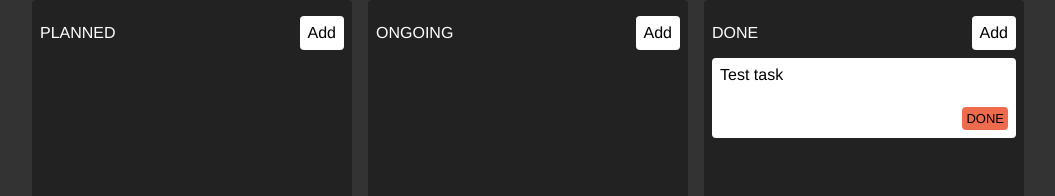
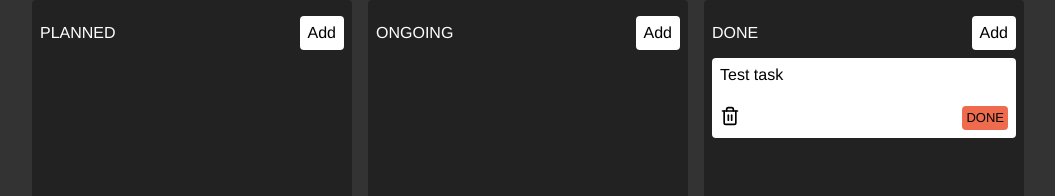
Before and after one commit to JrzenonDev/kanban-react-zustand, a React (Vite) app: page / in a window 1280 px wide. Shown: the top 196 px of the page, without its empty margins (112-1167 px from the left). Built offline with nearby package versions, Linux system fonts and the light colour scheme.

Commit message:
feat: create store and function deleteTask

```diff
--- a/src/components/Task.css
+++ b/src/components/Task.css
@@ -8,6 +8,11 @@
   display: flex;
   flex-direction: column;
   justify-content: space-between;
+}
+
+.task img {
+  height: 1.25rem;
+  cursor: pointer;
 }
 
 .bottomWrapper {
--- a/src/components/Task.jsx
+++ b/src/components/Task.jsx
@@ -1,17 +1,28 @@
 import classNames from "classnames";
 import "./Task.css";
 import { useStore } from "../store";
+import trash from "../assets/trash-2.svg";
 
 export default function Task({ title }) {
   const task = useStore((store) =>
     store.tasks.find((task) => task.title === title)
   );
 
+  const deleteTask = useStore((store) => store.deleteTask);
+
   return (
     <div className="task">
       <div>{task.title}</div>
       <div className="bottomWrapper">
-        <div></div>
+        <div>
+          <img
+            onClick={() => {
+              deleteTask(task.title);
+            }}
+            src={trash}
+            alt="trash"
+          />
+        </div>
         <div className={classNames("status", task.state)}>{task.state}</div>
       </div>
     </div>
--- a/src/store.js
+++ b/src/store.js
@@ -4,6 +4,11 @@
   tasks: [{ title: "Test task", state: "DONE" }],
   addTask: (title, state) =>
     set((store) => ({ tasks: [...store.tasks, { title, state }] })),
+
+  deleteTask: (title) =>
+    set((store) => ({
+      tasks: store.tasks.filter((task) => task.title !== title),
+    })),
 });
 
 export const useStore = create(store);
```
Also changed, not shown: .eslintrc.cjs, src/assets/trash-2.svg (added).
